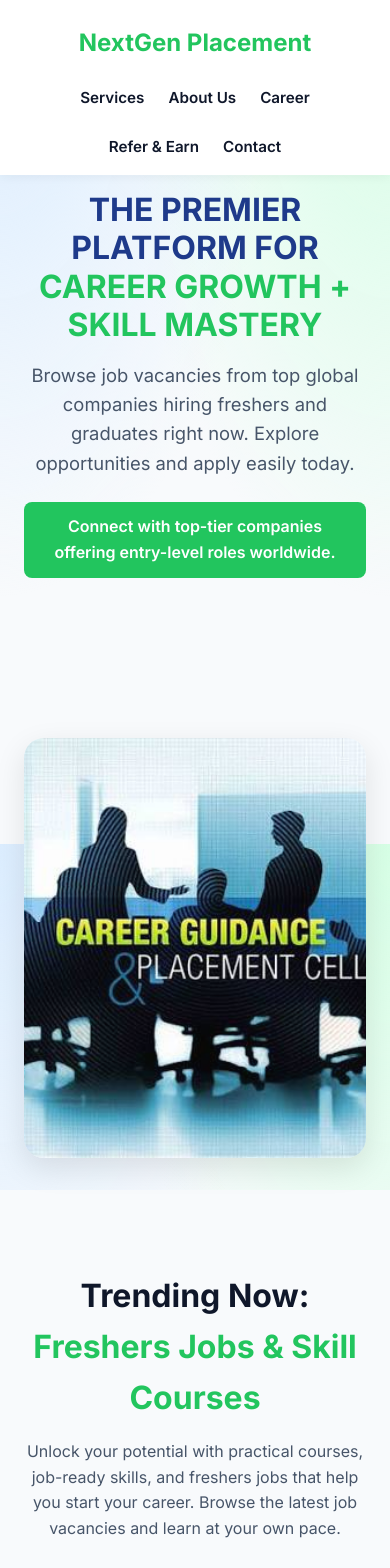
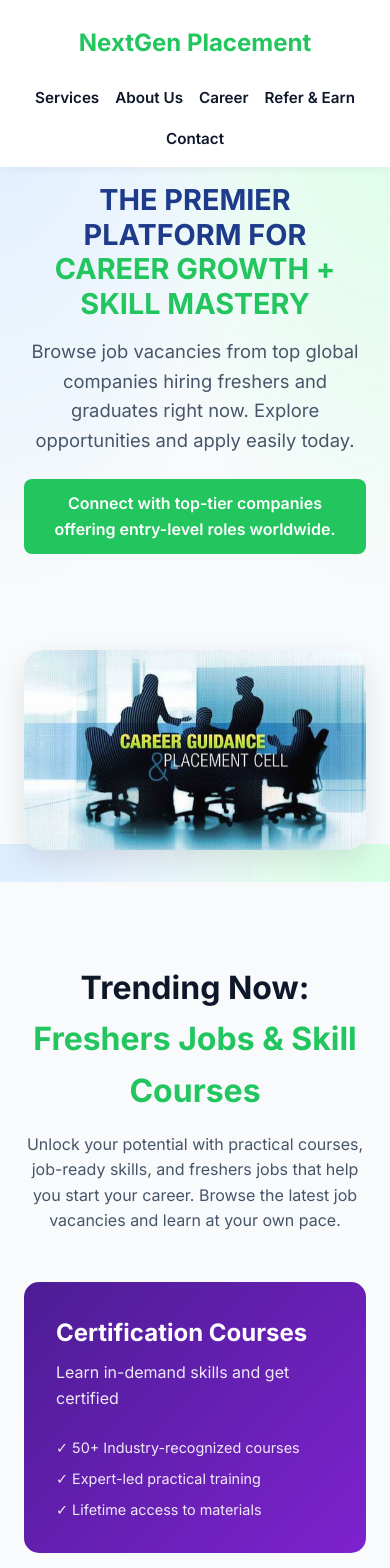
Before and after one commit to sumitbhalgamiya/PlacementSite, a React (Vite) app: page / in a window 390 px wide. Shown: the top 1568 px of the page. Built offline with nearby package versions, Linux system fonts and the light colour scheme.

Commit message:
make site responsive

```diff
--- a/src/index.css
+++ b/src/index.css
@@ -1827,3 +1827,166 @@ a {
 .counselor-image-placeholder .icon-box {
   font-size: 10rem;
 }
+
+/* GLOBAL RESPONSIVE MEDIA QUERIES */
+
+/* Universal Image Responsiveness */
+img {
+  max-width: 100%;
+  height: auto;
+  display: block;
+}
+
+/* Medium Devices (Tablets, Laptops - 1024px and below) */
+@media (max-width: 1024px) {
+  .container {
+    width: 100%;
+    padding: 0 1.5rem;
+  }
+
+  .banner-content {
+    flex-direction: column;
+    gap: 2rem;
+    text-align: center;
+  }
+
+  .banner-text h1 {
+    font-size: 2.8rem;
+  }
+
+  .about-us {
+    flex-direction: column;
+  }
+
+  .about-left {
+    padding: 3rem;
+  }
+
+  .stats-top-grid, .journey-content, .vm-grid {
+    grid-template-columns: 1fr;
+  }
+
+  .commitment-grid, .stats-bottom-row, .services-grid {
+    grid-template-columns: 1fr 1fr;
+    gap: 1.5rem;
+  }
+
+  .benefits-grid {
+    flex-direction: column;
+  }
+
+  .benefit-col {
+    margin-bottom: 1rem;
+  }
+}
+
+/* Small Devices (Mobile Phones - 768px and below) */
+@media (max-width: 768px) {
+  .navbar .container {
+    flex-direction: column;
+    gap: 1rem;
+  }
+
+  .nav-links {
+    flex-wrap: wrap;
+    justify-content: center;
+    gap: 1rem;
+  }
+
+  .banner-text h1 {
+    font-size: 2.2rem;
+  }
+
+  .hero h1 {
+    font-size: 2.5rem;
+  }
+
+  .slideshow-container {
+    height: 300px;
+  }
+
+  .section-header h2, .stories-section h2, .benefits-section h2, .live-updates-header h2 {
+    font-size: 2rem;
+  }
+
+  .commitment-grid, .stats-bottom-row, .services-grid {
+    grid-template-columns: 1fr;
+  }
+
+  .trending-cards {
+    flex-direction: column;
+  }
+
+  .t-card {
+    width: 100%;
+    margin-bottom: 1rem;
+  }
+
+  .counselor-content {
+    text-align: center;
+  }
+
+  .counselor-image-placeholder .icon-box {
+    font-size: 6rem;
+  }
+
+  .footer {
+    padding: 2rem 1rem;
+  }
+}
+
+/* Extra Small Devices (Smaller Phones - 480px and below) */
+@media (max-width: 480px) {
+  .banner-text h1 {
+    font-size: 1.8rem;
+  }
+
+  .slideshow-container {
+    height: 200px;
+  }
+
+  .about-left {
+    padding: 1.5rem;
+  }
+
+  .about-us h2, .journey-text-box h3, .stats-left h2 {
+    font-size: 2rem;
+  }
+
+  .live-card {
+    width: 280px;
+  }
+
+  .story-card {
+    width: 280px;
+    min-width: 280px;
+    padding: 1.5rem;
+  }
+
+  .journey-text-box, .vm-card, .commit-card {
+    padding: 1.5rem;
+  }
+}
+/* Timeline responsive fixes */
+@media (max-width: 768px) {
+  .timeline-items {
+    flex-wrap: wrap;
+    gap: 2rem;
+    justify-content: center;
+  }
+
+  .timeline-line {
+    display: none;
+  }
+
+  .success-summary {
+    flex-wrap: wrap;
+    gap: 1rem;
+    justify-content: center;
+  }
+
+  .summary-item {
+    width: 45%;
+    min-width: 140px;
+  }
+}
```
